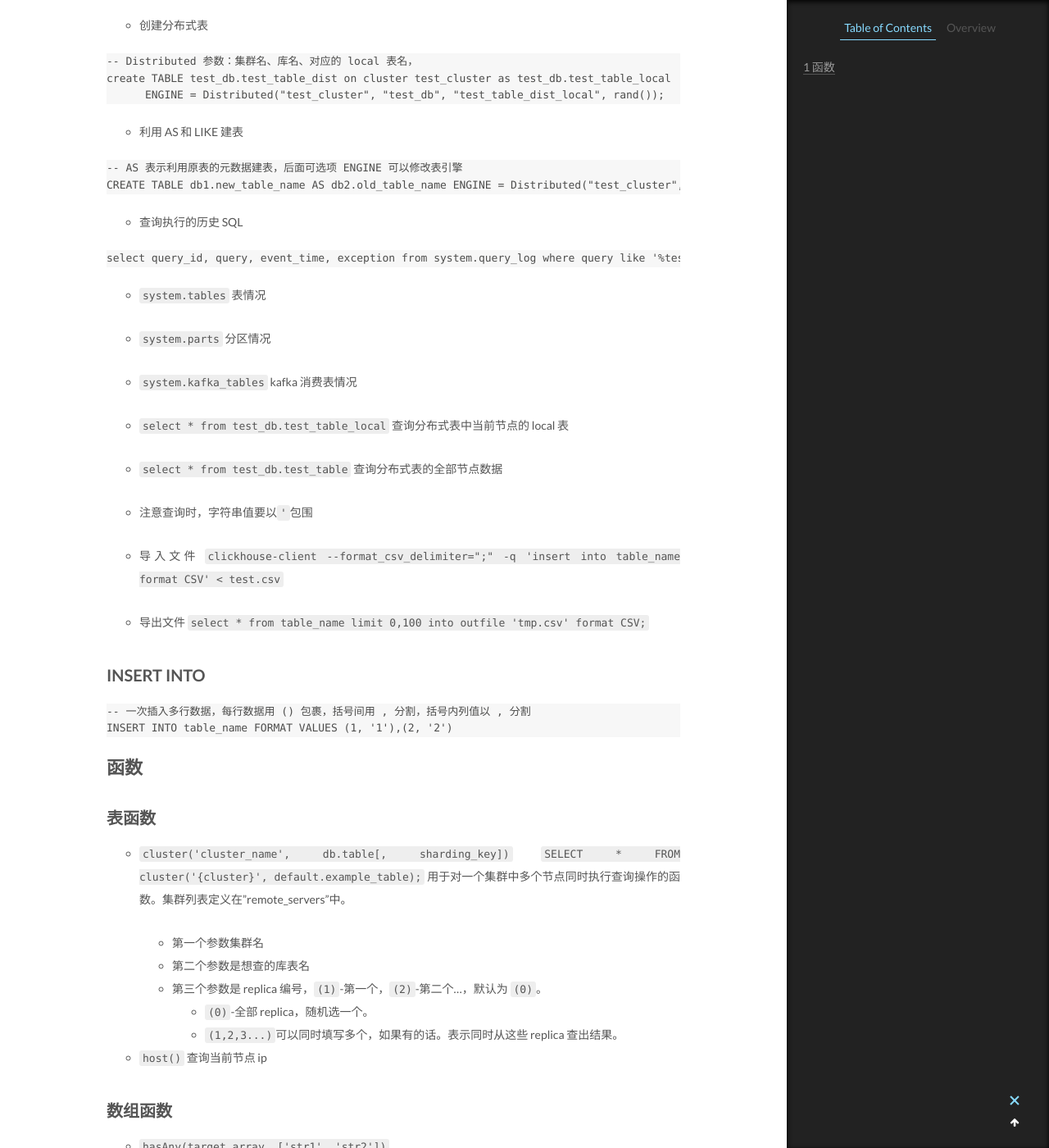
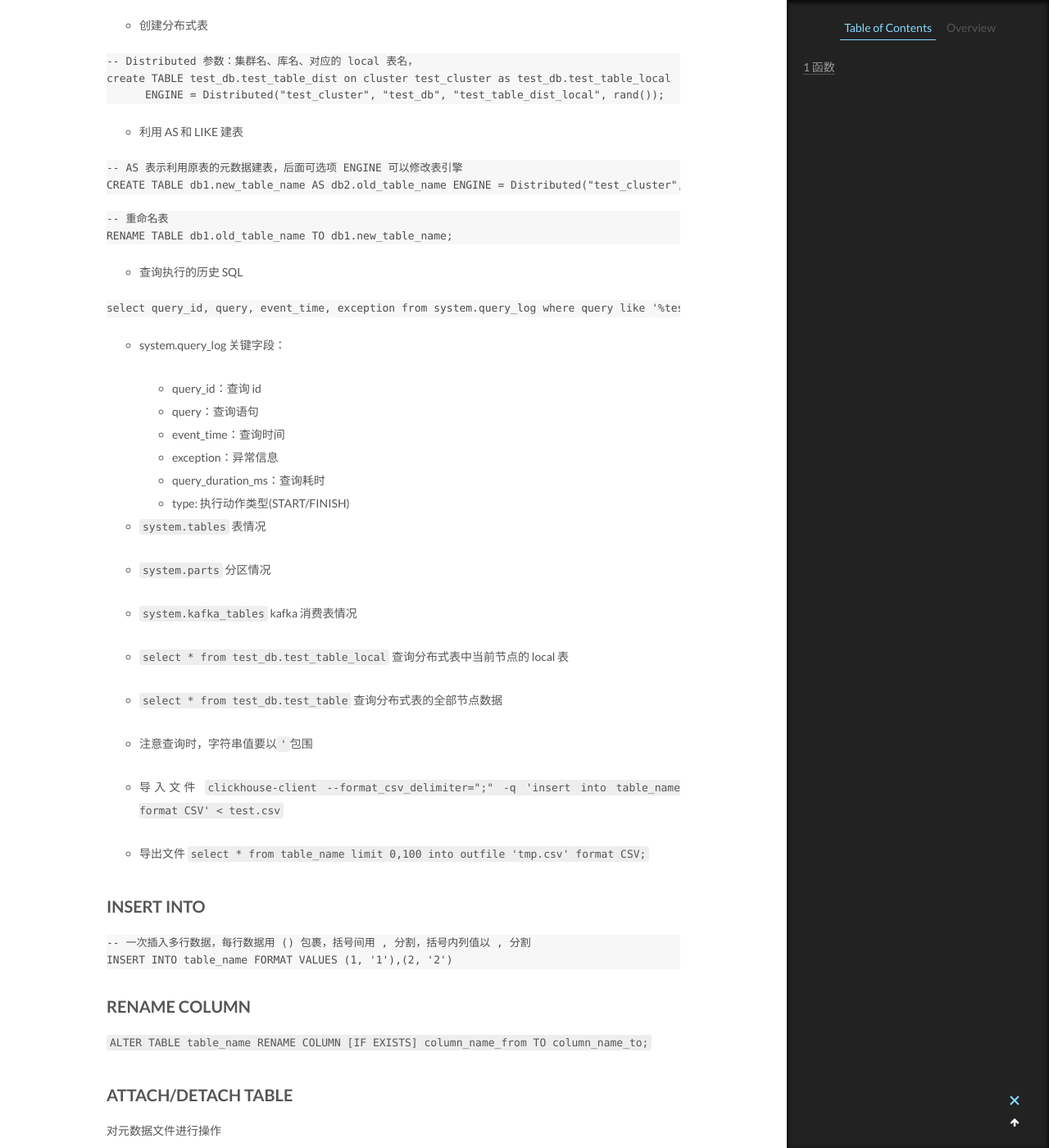
Before and after one commit to CodeHunter2006/CodeHunter2006.github.io, a Jekyll site: the page built from _posts/2022-11-30-ClickHouse_SQL.md, in a window 1280 px wide and 1400 px high, scrolled down 894 px. Shown: the whole window at 82% size. Built offline with Jekyll 4.4.1, drawn with Linux system fonts in a browser that asks for light colours; some of the changed text lies outside the part shown.

Commit message:
doc: add contents

````diff
--- a/_posts/2022-11-30-ClickHouse_SQL.md
+++ b/_posts/2022-11-30-ClickHouse_SQL.md
@@ -41,11 +41,25 @@ create TABLE test_db.test_table_dist on cluster test_cluster as test_db.test_tab
 CREATE TABLE db1.new_table_name AS db2.old_table_name ENGINE = Distributed("test_cluster", "test_db", "test_table_dist", rand());
 ```
 
+```SQL
+-- 重命名表
+RENAME TABLE db1.old_table_name TO db1.new_table_name;
+```
+
 - 查询执行的历史 SQL
 
 ```SQL
 select query_id, query, event_time, exception from system.query_log where query like '%test_table%' order by event_time desc limit 20;
 ```
+
+- system.query_log 关键字段：
+
+  - query_id：查询 id
+  - query：查询语句
+  - event_time：查询时间
+  - exception：异常信息
+  - query_duration_ms：查询耗时
+  - type: 执行动作类型(START/FINISH)
 
 - `system.tables`
   表情况
@@ -77,6 +91,28 @@ select query_id, query, event_time, exception from system.query_log where query
 INSERT INTO table_name FORMAT VALUES (1, '1'),(2, '2')
 ```
 
+## RENAME COLUMN
+
+`ALTER TABLE table_name RENAME COLUMN [IF EXISTS] column_name_from TO column_name_to;`
+
+## ATTACH/DETACH TABLE
+
+对元数据文件进行操作
+
+- `DETACH TABLE [IF EXISTS] [db.] name`
+  将表卸载
+
+- `ATTACH TABLE [IF NOT EXISTS] [db.] name`
+  将表加载
+
+## SETTINGS
+
+在执行 SQL 时设定参数
+
+`select * from system.query_log SETTINGS max_execution_time=10`
+
+- `max_execution_time` 执行的秒数
+
 # 函数
 
 ## 表函数
````
Also changed, not shown: _posts/2018-09-02-Linux_Shell_Command.md (+3 -0 lines), _posts/2019-10-27-VSCode.md (+6 -0 lines), _posts/2019-12-28-Go_Package.md (+2 -2 lines), _posts/2020-03-18-SQL_CMD.md (+24 -0 lines).
